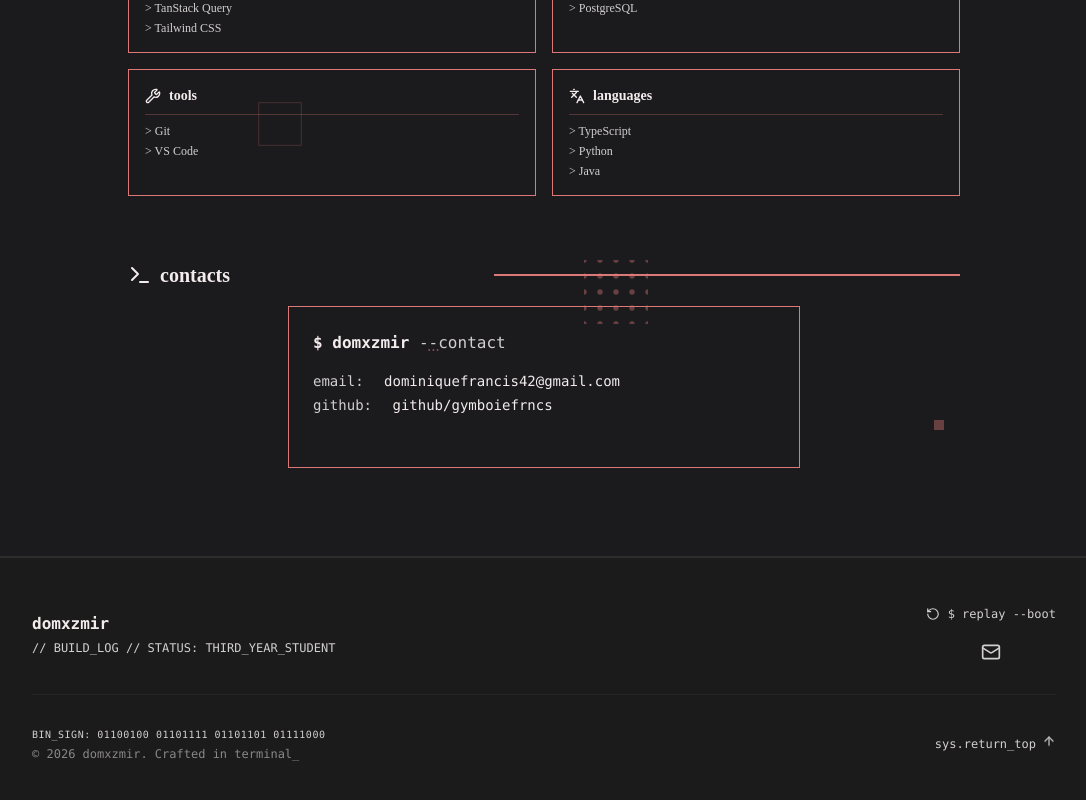
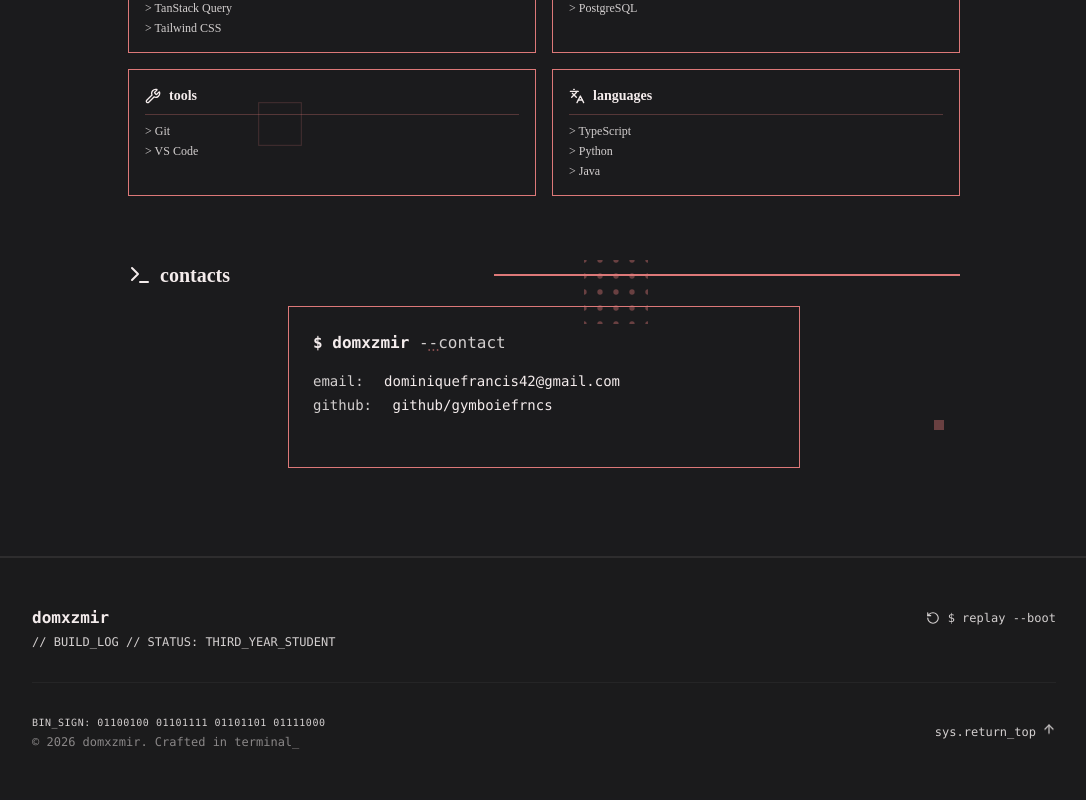
Before and after one commit to gymboiefrncs/portfolio, a React (Vite) app: page / in a window 1280 px wide. Shown: the part 1325-2125 px from the top of the page, without its empty margins (96-1182 px from the left). Built offline with nearby package versions, Linux system fonts and the light colour scheme.

Commit message:
refactor: remove mail in the footer and adjust size of booting text

```diff
--- a/src/components/BootStatus.tsx
+++ b/src/components/BootStatus.tsx
@@ -8,7 +8,7 @@ export const BootStatus = () => {
 
   return (
     <div className="h-4 flex items-center gap-2 font-mono text-xs text-muted">
-      {!introDone && <span className="text-lg">booting...</span>}
+      {!introDone && <span className="text-xs md:text-sm">booting...</span>}
       <span className="h-4 w-2 bg-white animate-[blink_1.5s_step-end_infinite]" />
     </div>
   );
--- a/src/components/Footer.tsx
+++ b/src/components/Footer.tsx
@@ -1,29 +1,20 @@
-import { ArrowUp, Mail } from "lucide-react";
+import { ArrowUp } from "lucide-react";
 import { ReplayButton } from "./ReplayButton";
 
 export const Footer = () => {
   return (
     <footer className="border-t-2 border-muted/10 bg-background/30 px-4 py-8 md:py-12">
       <div className="mx-auto max-w-5xl">
-        <div className="flex flex-col gap-6 sm:flex-row sm:items-center sm:justify-between border-b border-muted/5 pb-8">
-          <div>
+        <div className="flex flex-col border-b border-muted/5 pb-8">
+          <div className="flex justify-between">
             <span className="font-mono text-base font-bold text-foreground">
               domxzmir
             </span>
-            <p className="mt-1 font-mono text-xs text-muted">
-              // BUILD_LOG // STATUS: THIRD_YEAR_STUDENT
-            </p>
+            <ReplayButton />
           </div>
-
-          <div className="flex flex-col items-center gap-5">
-            <ReplayButton />
-            <a
-              href="mailto:yourname@email.com"
-              className="text-muted transition-colors hover:text-primary"
-            >
-              <Mail className="h-5 w-5" />
-            </a>
-          </div>
+          <p className="mt-1 font-mono text-xs text-muted">
+            // BUILD_LOG // STATUS: THIRD_YEAR_STUDENT
+          </p>
         </div>
 
         <div className="mt-8 flex flex-col-reverse gap-4 sm:flex-row sm:items-center sm:justify-between">
```
